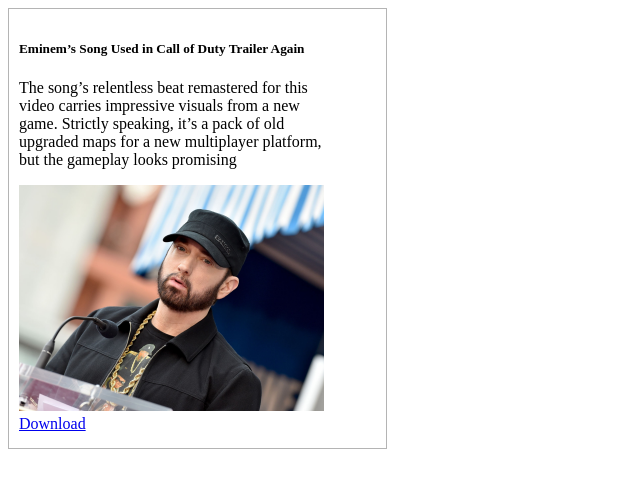
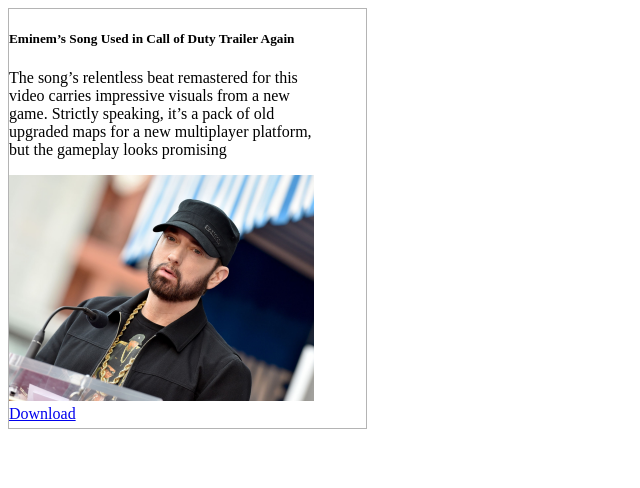
Before and after one commit to MariamLapachi/davaleba-45.2-charcho, a plain HTML site: page index.html in a window 1280 px wide. Shown: the whole page, without its empty margins (0-640 px from the left). Drawn offline with Linux system fonts and the light colour scheme.

Commit message:
Update style.css

```diff
--- a/style.css
+++ b/style.css
@@ -2,5 +2,5 @@
     height: 419px;
     width: 357px;
     border: solid 1px #b4b4b4;
-    padding: 10px 10px 10px 10px;
+    padding-top: 10px 10px 10px 10px;
 }
```
